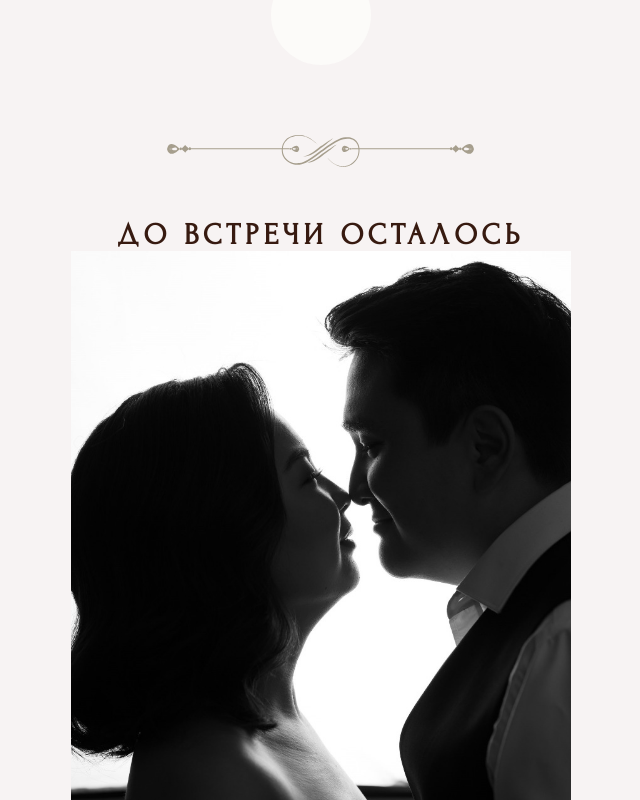
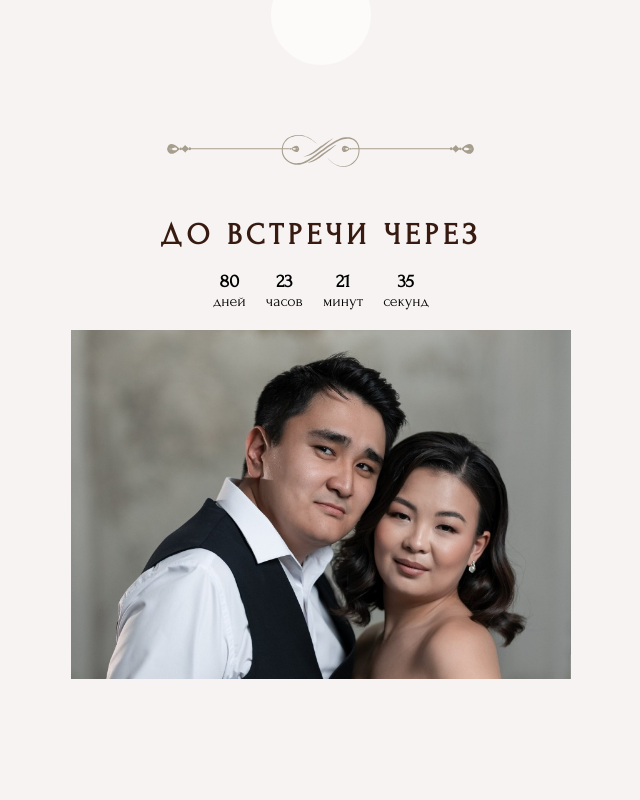
Before and after one commit to Ltsoy1120/wedding, a React (Create React App) app in the folder frontend/: page / in a window 1280 px wide. Shown: the part 4476-5276 px from the top of the page, without its empty margins (319-959 px from the left). After the commit the page ends 5155 px from the top, so only its background shows below. Built offline with nearby package versions, Linux system fonts and the light colour scheme; no server answers; a web font is replaced by a local one.

Commit message:
added timer

```diff
--- a/frontend/src/pages/SeeYou/index.tsx
+++ b/frontend/src/pages/SeeYou/index.tsx
@@ -1,11 +1,62 @@
-import React from "react"
+import { useEffect, useState } from "react"
 import "./style.scss"
 
 const SeeYou = () => {
+  const [timer, setTimer] = useState({
+    days: 0,
+    hours: 0,
+    minutes: 0,
+    seconds: 0
+  })
+  function updateTimer() {
+    const currentTime = new Date()
+    const weddingTime = new Date("2024-06-01T17:00:00Z")
+
+    const timeLeft = weddingTime.getTime() - currentTime.getTime()
+
+    if (timeLeft > 0) {
+      const days = Math.floor(timeLeft / (1000 * 60 * 60 * 24))
+      const hours = Math.floor(
+        (timeLeft % (1000 * 60 * 60 * 24)) / (1000 * 60 * 60)
+      )
+      const minutes = Math.floor((timeLeft % (1000 * 60 * 60)) / (1000 * 60))
+      const seconds = Math.floor((timeLeft % (1000 * 60)) / 1000)
+      setTimer({ days, hours, minutes, seconds })
+    } else {
+      setTimer({ days: 0, hours: 0, minutes: 0, seconds: 0 })
+    }
+  }
+
+  useEffect(() => {
+    const intervalId = setInterval(updateTimer, 1000)
+
+    return () => clearInterval(intervalId)
+  }, [timer])
+
+  const { days, hours, minutes, seconds } = timer
+
   return (
     <div className="see-you">
-      <h1>До встречи осталось</h1>
-      <img className="D&V" src="/static/images/D&V.jpg" alt="D&V" />
+      <h1>До встречи через</h1>
+      <div className="timer">
+        <div className="timer__item">
+          <h3>{days}</h3>
+          <span>дней</span>
+        </div>
+        <div className="timer__item">
+          <h3>{hours}</h3>
+          <span>часов</span>
+        </div>
+        <div className="timer__item">
+          <h3>{minutes}</h3>
+          <span>минут</span>
+        </div>
+        <div className="timer__item">
+          <h3>{seconds}</h3>
+          <span>секунд</span>
+        </div>
+      </div>
+      <img className="D&V" src="/static/images/D&V2.jpg" alt="D&V" />
     </div>
   )
 }
--- a/frontend/src/pages/SeeYou/style.scss
+++ b/frontend/src/pages/SeeYou/style.scss
@@ -1,13 +1,19 @@
 @import "../../assets/scss/bundle.scss";
 
-.dress {
+.see-you {
   display: flex;
   flex-direction: column;
   align-items: center;
   gap: 20px;
-  margin-top: 100px;
+
+  .timer {
+    display: flex;
+    gap: 20px;
+
+    &__item {
+      display: flex;
+      flex-direction: column;
+      align-items: center;
+    }
+  }
 }
-
-.dress-code {
-  margin: 20px auto;
-}
```
Also changed, not shown: frontend/public/static/images/D&V1.jpg (added), frontend/public/static/images/D&V2.jpg (added).
